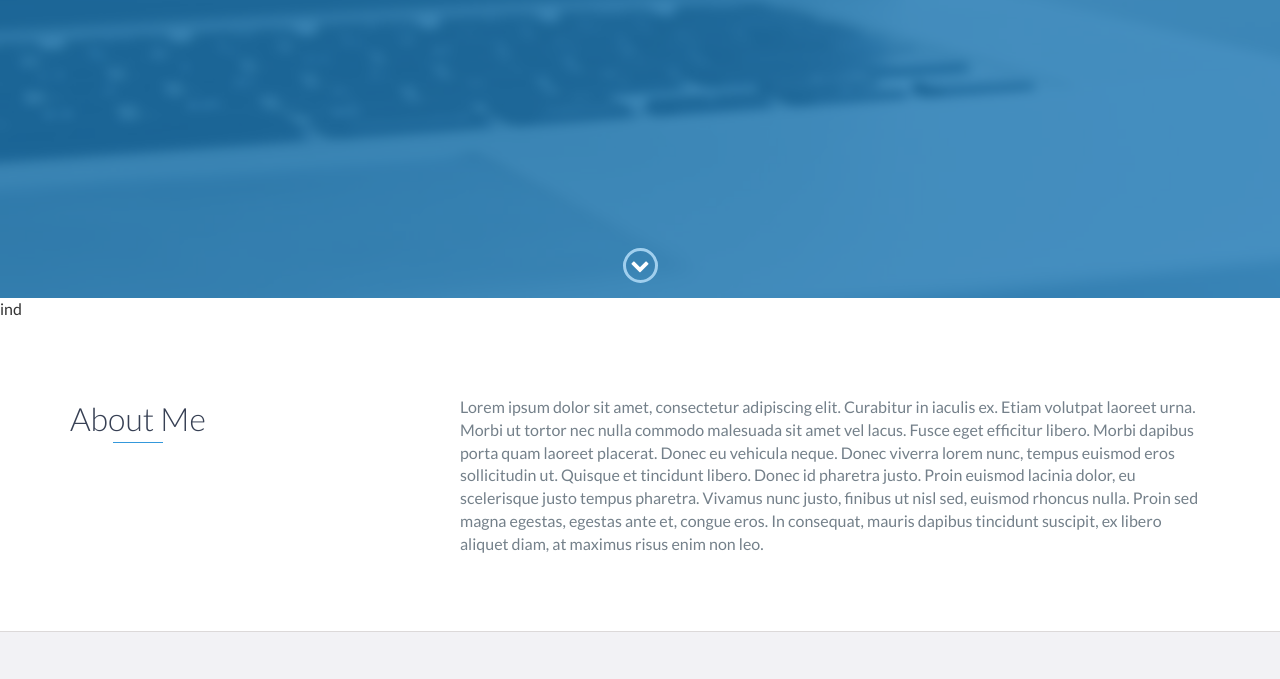
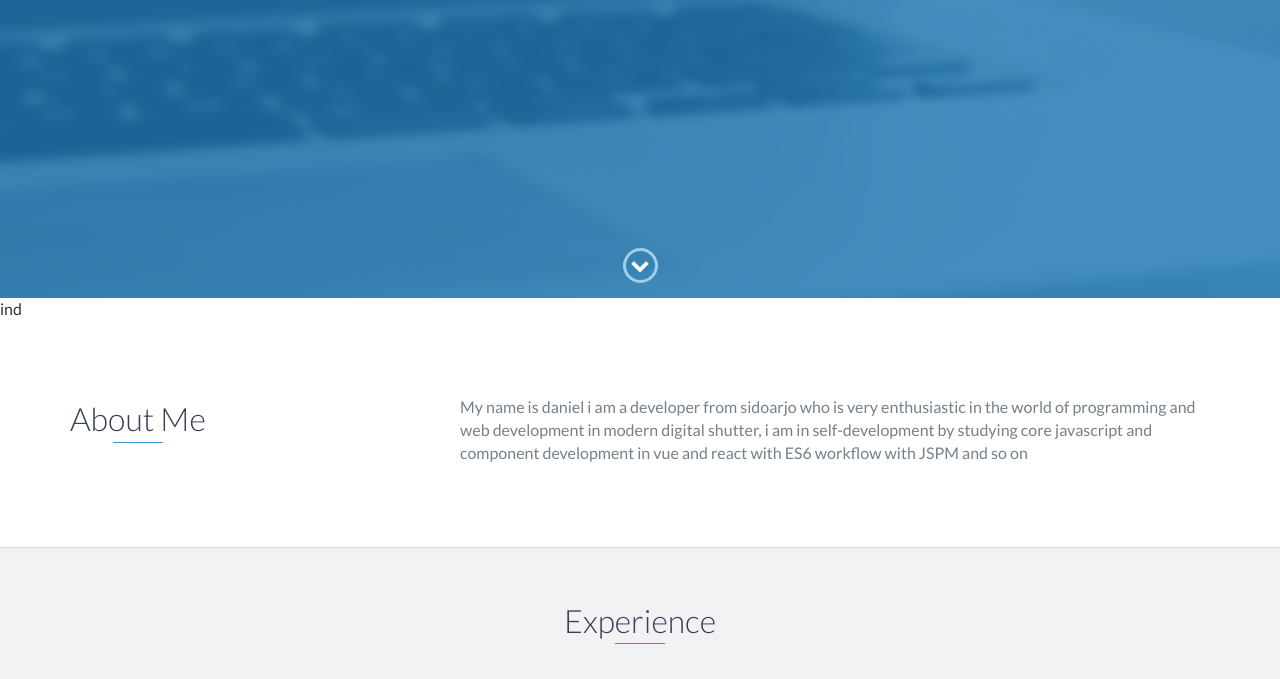
Before and after one commit to DBSetyawan/portfolio, a website: page index.html in a window 1280 px wide. Shown: the part 502-1181 px from the top of the page. Drawn offline with nearby package versions, Linux system fonts and the light colour scheme.

Commit message:
latest update change about me

```diff
--- a/index.html
+++ b/index.html
@@ -71,9 +71,7 @@
                 </div>
                 <div class="col-md-8">
                     <p>
-                        Lorem ipsum dolor sit amet, consectetur adipiscing elit. Curabitur in iaculis ex. Etiam volutpat laoreet urna. Morbi ut tortor nec nulla commodo malesuada sit amet vel lacus. Fusce eget efficitur libero. Morbi dapibus porta quam laoreet placerat. Donec
-                        eu vehicula neque. Donec viverra lorem nunc, tempus euismod eros sollicitudin ut. Quisque et tincidunt libero. Donec id pharetra justo. Proin euismod lacinia dolor, eu scelerisque justo tempus pharetra. Vivamus nunc justo, finibus
-                        ut nisl sed, euismod rhoncus nulla. Proin sed magna egestas, egestas ante et, congue eros. In consequat, mauris dapibus tincidunt suscipit, ex libero aliquet diam, at maximus risus enim non leo.
+                        My name is daniel i am a developer from sidoarjo who is very enthusiastic in the world of programming and web development in modern digital shutter, i am in self-development by studying core javascript and component development in vue and react with ES6 workflow with JSPM and so on
                     </p>
                 </div>
             </div>
```
